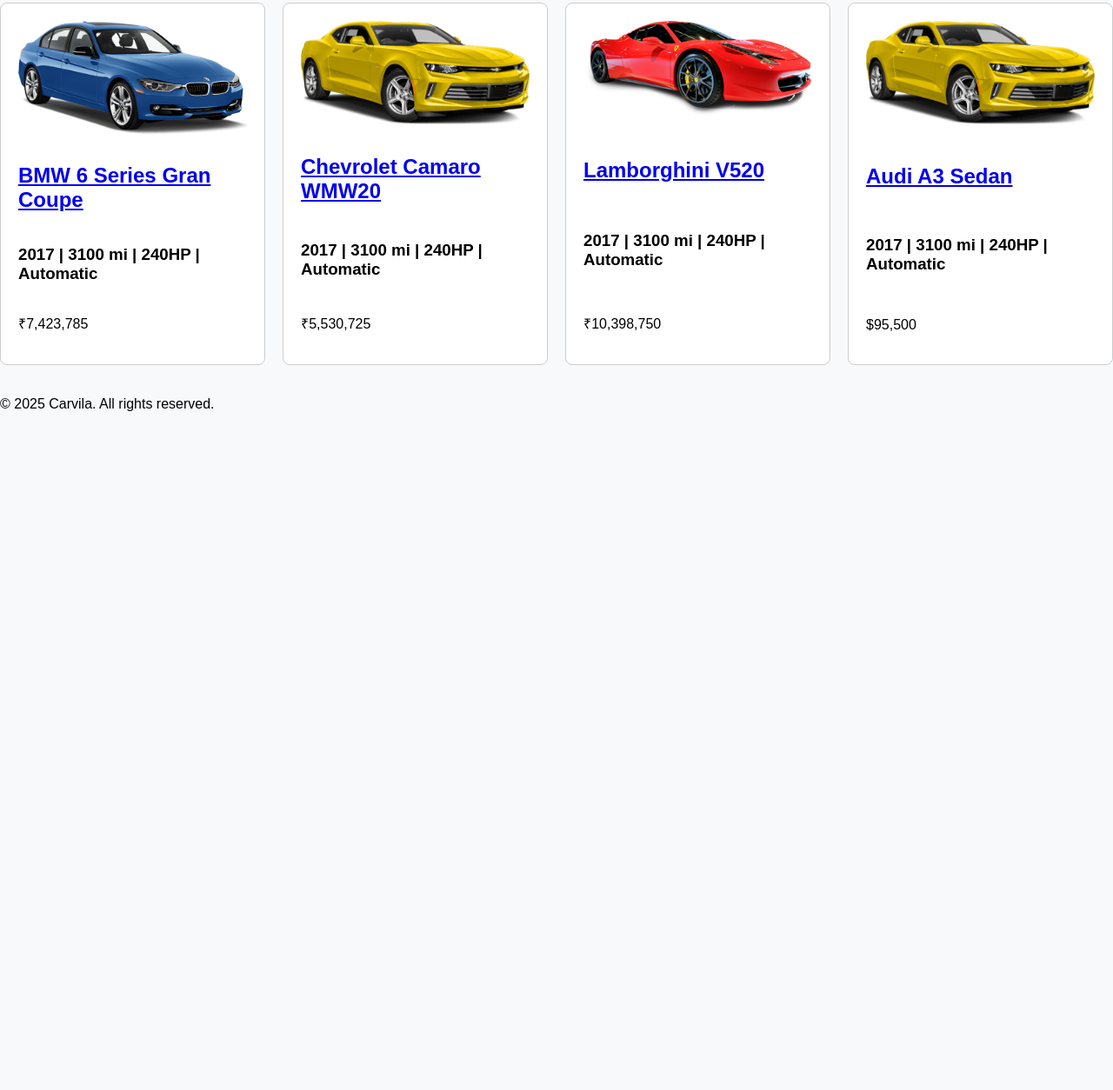
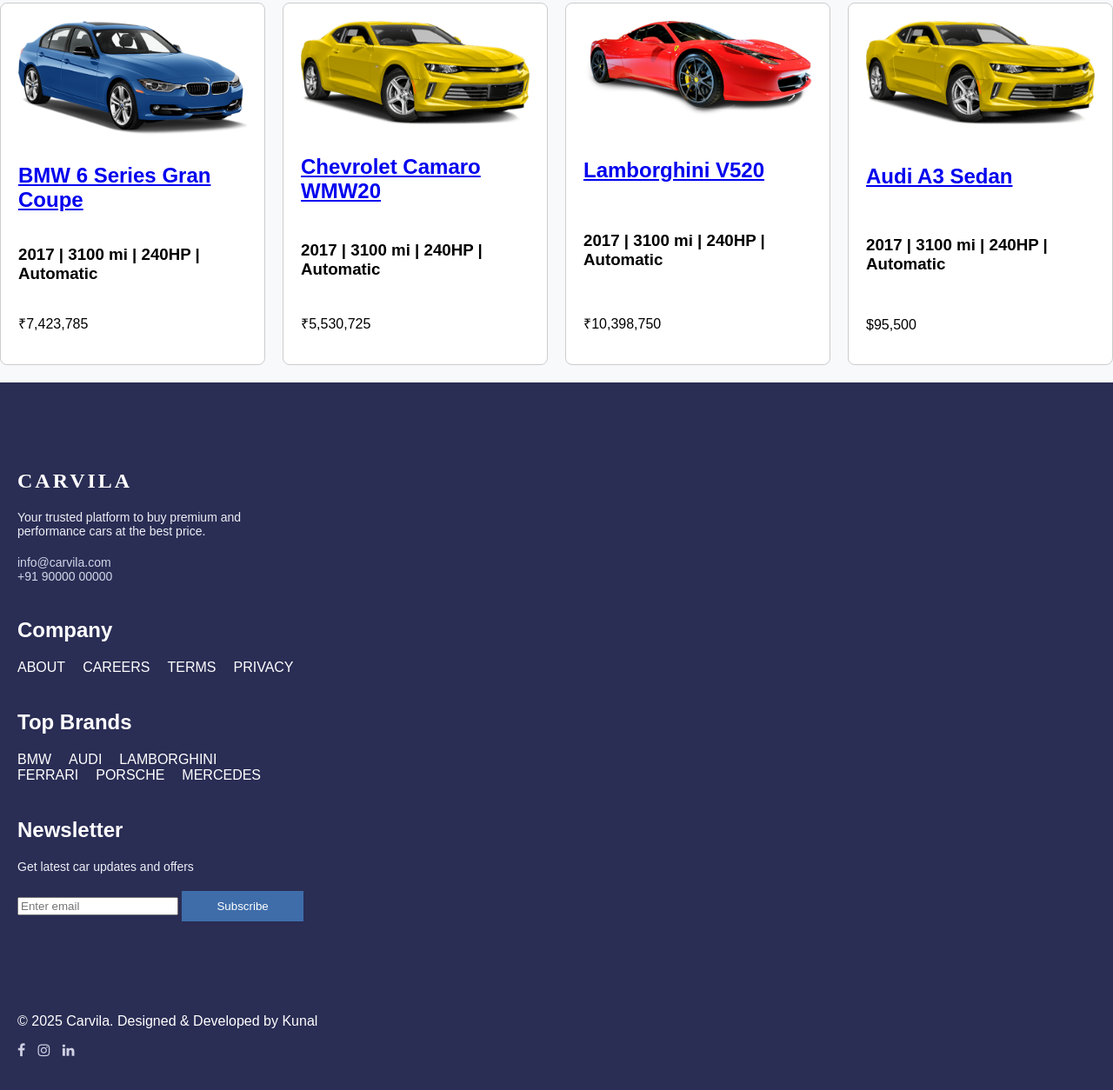
Before and after one commit to 14Kunalsharma/Carvila, a plain HTML site: page index.html in a window 1280 px wide. Shown: the part 3456-4710 px from the top of the page at 87% size. Before the commit the page ends 3946 px from the top, so only its background shows below. Drawn offline with Linux system fonts and the light colour scheme.

Commit message:
Refactor index.html for improved structure and content

```diff
--- a/index.html
+++ b/index.html
@@ -144,12 +144,78 @@
     </div>
 </section>
 
-<footer id="contact">
+<footer id="contact" class="contact">
     <div class="container">
-        <p>© 2025 Carvila. All rights reserved.</p>
+        <div class="footer-top">
+            <div class="row">
+                <div class="col-3">
+                    <div class="single-footer-widget">
+                        <div class="footer-logo">
+                            <a href="index.html">Carvila</a>
+                        </div>
+                        <p>Your trusted platform to buy premium and performance cars at the best price.</p>
+                        <div class="footer-contact">
+                            <p>info@carvila.com</p>
+                            <p>+91 90000 00000</p>
+                        </div>
+                    </div>
+                </div>
+
+                <div class="col-2">
+                    <div class="single-footer-widget">
+                        <h2>Company</h2>
+                        <ul>
+                            <li><a href="#">About</a></li>
+                            <li><a href="#">Careers</a></li>
+                            <li><a href="#">Terms</a></li>
+                            <li><a href="#">Privacy</a></li>
+                        </ul>
+                    </div>
+                </div>
+
+                <div class="col-4">
+                    <div class="single-footer-widget">
+                        <h2>Top Brands</h2>
+                        <div class="row">
+                            <div class="col-6">
+                                <ul>
+                                    <li><a href="#">BMW</a></li>
+                                    <li><a href="#">Audi</a></li>
+                                    <li><a href="#">Lamborghini</a></li>
+                                </ul>
+                            </div>
+                            <div class="col-6">
+                                <ul>
+                                    <li><a href="#">Ferrari</a></li>
+                                    <li><a href="#">Porsche</a></li>
+                                    <li><a href="#">Mercedes</a></li>
+                                </ul>
+                            </div>
+                        </div>
+                    </div>
+                </div>
+
+                <div class="col-3">
+                    <div class="single-footer-widget">
+                        <h2>Newsletter</h2>
+                        <p>Get latest car updates and offers</p>
+                        <input type="text" class="form-control mb-2" placeholder="Enter email">
+                        <button class="welcome-btn w-100">Subscribe</button>
+                    </div>
+                </div>
+            </div>
+        </div>
+
+        <div class="footer-bottom text-center">
+            <p>© 2025 Carvila. Designed & Developed by Kunal</p>
+            <div class="footer-social">
+                <a href="#"><i class="fa fa-facebook"></i></a>
+                <a href="#"><i class="fa fa-instagram"></i></a>
+                <a href="#"><i class="fa fa-linkedin"></i></a>
+            </div>
+        </div>
     </div>
 </footer>
-
 <script src="script.js"></script>
 </body>
 </html>
```
